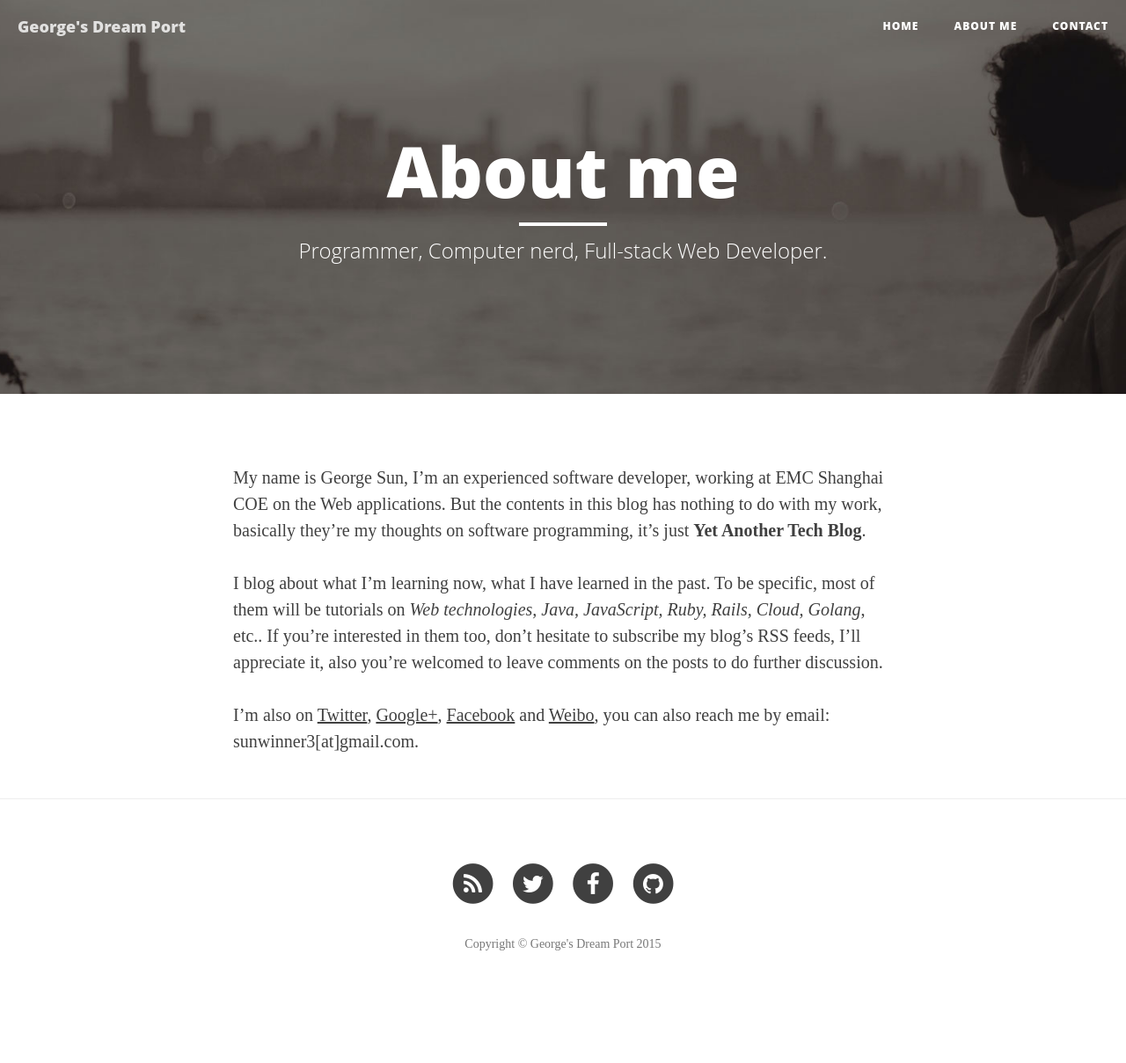
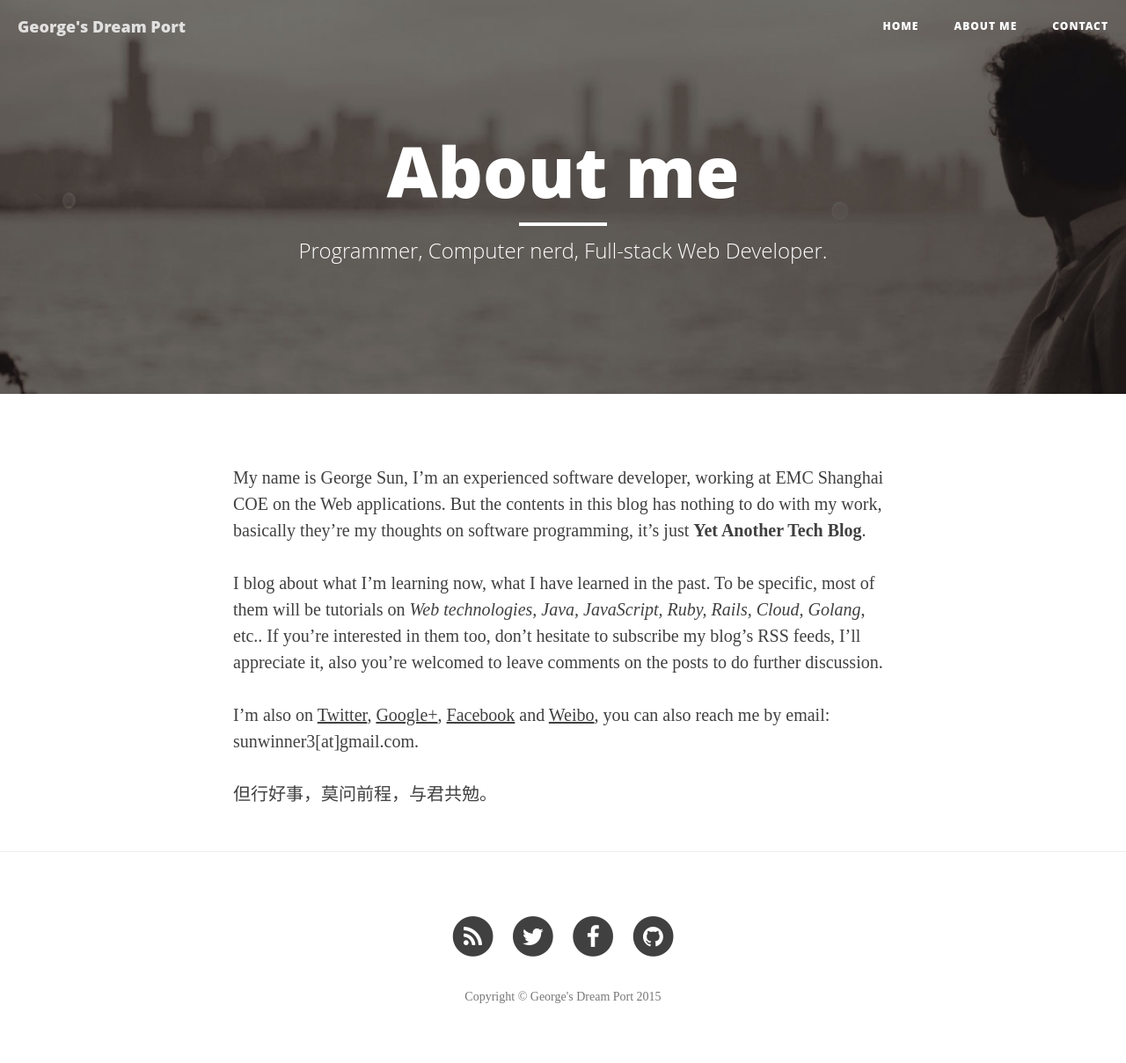
Before and after one commit to puffsun/puffsun.github.io-source, a Jekyll site: the page built from about.markdown, in a window 1280 px wide. Shown: the whole page at 88% size. Built offline with Jekyll 4.4.1, drawn with Linux system fonts in a browser that asks for light colours; nearby versions of some CDN libraries; some web fonts are replaced; before the commit the page ends 1149 px from its top, so only the background shows below that.

Commit message:
Revise about page a little.

```diff
--- a/about.markdown
+++ b/about.markdown
@@ -10,3 +10,5 @@ My name is George Sun, I'm an experienced software developer, working at EMC Sha
 I blog about what I'm learning now, what I have learned in the past. To be specific, most of them will be tutorials on *Web technologies, Java, JavaScript, Ruby, Rails, Cloud, Golang*, etc.. If you're interested in them too, don't  hesitate to subscribe my blog's RSS feeds, I'll appreciate it, also you're welcomed to leave comments on the posts to do further discussion.
 
 I'm also on [Twitter](https://twitter.com/kui_sun), [Google+](https://plus.google.com/u/0/103092209824087504629), [Facebook](https://www.facebook.com/kui.sun.71) and [Weibo](http://weibo.com/1994207995/profile), you can also reach me by email: sunwinner3[at]gmail.com.
+
+但行好事，莫问前程，与君共勉。
```
